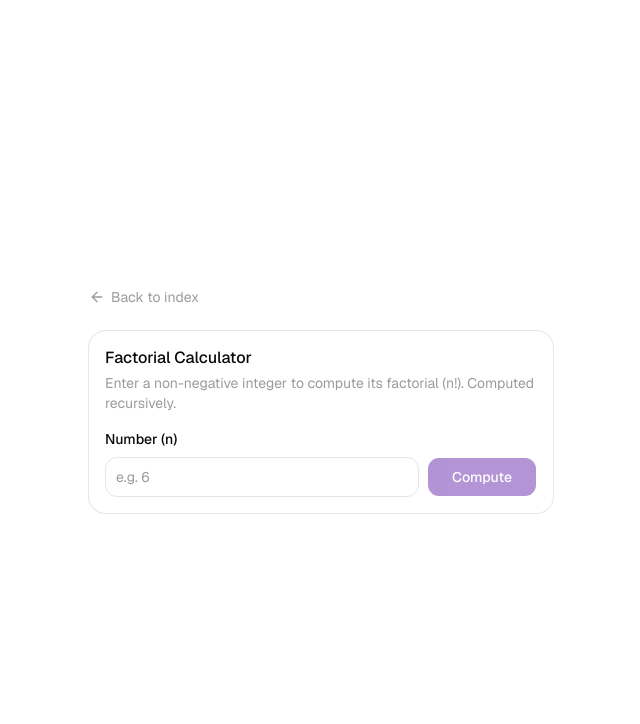
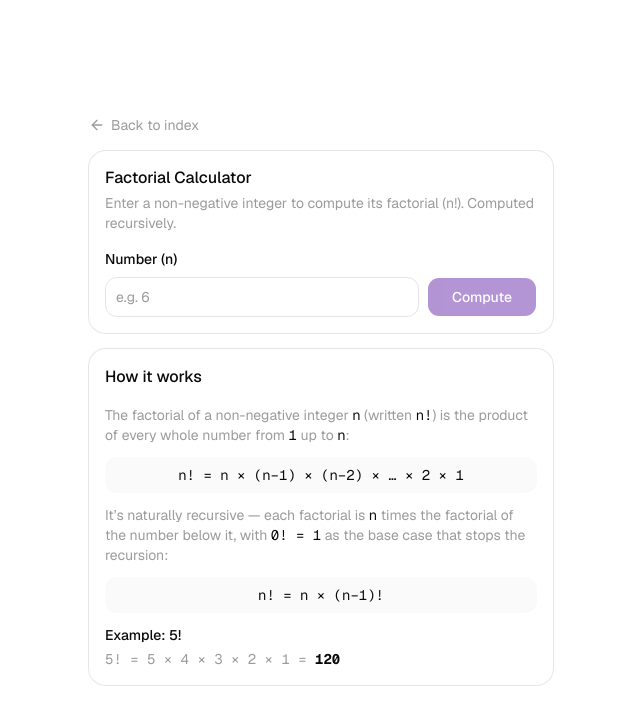
Before and after one commit to buckyhelmsmash/kopnus-interview, a Next.js app: page /factorial in a window 1280 px wide. Shown: the top 724 px of the page, without its empty margins (319-959 px from the left). Built offline with nearby package versions, Linux system fonts and the light colour scheme.

Commit message:
Explain how factorials work on the factorial page

```diff
--- a/src/app/factorial/page.tsx
+++ b/src/app/factorial/page.tsx
@@ -33,7 +33,7 @@ export default function FactorialPage() {
 	}
 
 	return (
-		<main className="mx-auto flex min-h-dvh w-full max-w-lg flex-col justify-center gap-6 px-6 py-16">
+		<main className="mx-auto flex min-h-dvh w-full max-w-lg flex-col justify-center gap-4 px-6 py-16">
 			<Link
 				href="/"
 				className="inline-flex items-center gap-1.5 text-sm text-muted-foreground transition-colors hover:text-foreground"
@@ -90,7 +90,49 @@ export default function FactorialPage() {
 					{result ? <ResultView raw={trimmed} result={result} /> : null}
 				</CardContent>
 			</Card>
+
+			<Explanation />
 		</main>
+	);
+}
+
+function Explanation() {
+	return (
+		<Card>
+			<CardHeader>
+				<CardTitle className="text-base">How it works</CardTitle>
+			</CardHeader>
+			<CardContent className="flex flex-col gap-3 text-sm text-muted-foreground">
+				<p>
+					The factorial of a non-negative integer{" "}
+					<span className="font-mono text-foreground">n</span> (written{" "}
+					<span className="font-mono text-foreground">n!</span>) is the product
+					of every whole number from{" "}
+					<span className="font-mono text-foreground">1</span> up to{" "}
+					<span className="font-mono text-foreground">n</span>:
+				</p>
+				<p className="rounded-lg bg-muted/50 px-3 py-2 text-center font-mono text-foreground">
+					n! = n × (n−1) × (n−2) × … × 2 × 1
+				</p>
+				<p>
+					It’s naturally recursive — each factorial is{" "}
+					<span className="font-mono text-foreground">n</span> times the
+					factorial of the number below it, with{" "}
+					<span className="font-mono text-foreground">0! = 1</span> as the base
+					case that stops the recursion:
+				</p>
+				<p className="rounded-lg bg-muted/50 px-3 py-2 text-center font-mono text-foreground">
+					n! = n × (n−1)!
+				</p>
+				<div className="flex flex-col gap-1">
+					<span className="font-medium text-foreground">Example: 5!</span>
+					<p className="font-mono">
+						5! = 5 × 4 × 3 × 2 × 1 ={" "}
+						<span className="font-bold text-foreground">120</span>
+					</p>
+				</div>
+			</CardContent>
+		</Card>
 	);
 }
 
```
